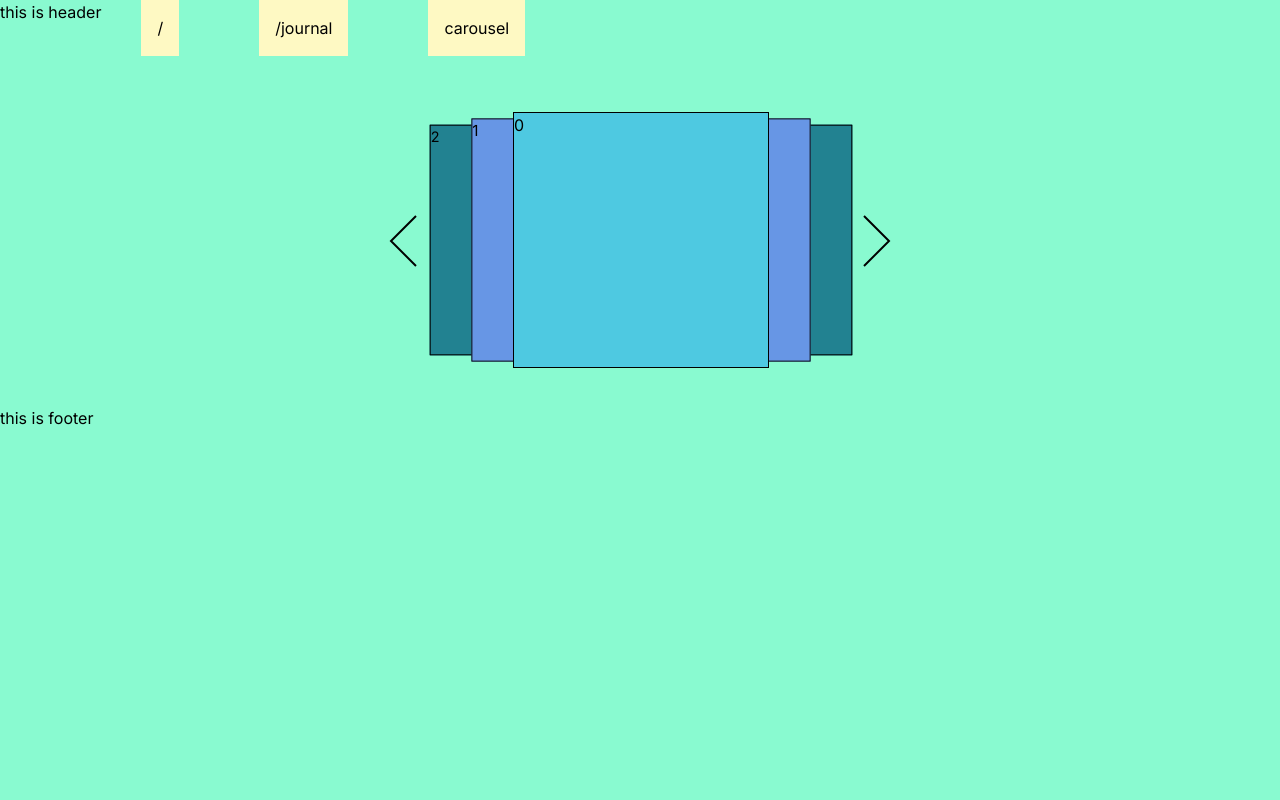
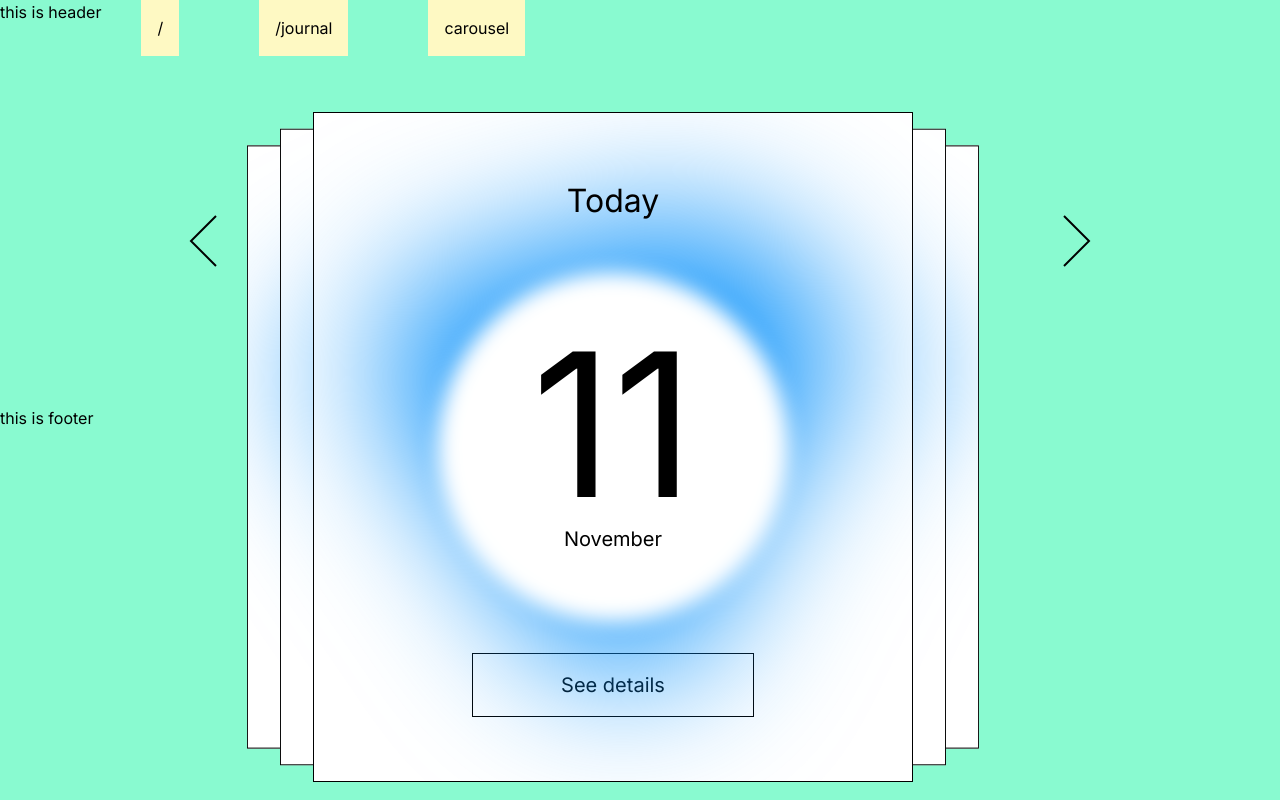
Before and after one commit to sitags3/BlazinglyFastJournaling, a Next.js app in the folder brontend/: page /carousel in a window 1280 px wide. Built offline with nearby package versions, Linux system fonts and the light colour scheme.

Commit message:
animation

```diff
--- a/brontend/src/app/journal/page.tsx
+++ b/brontend/src/app/journal/page.tsx
@@ -1,11 +1,12 @@
 import CarouselCard from '@/components/carousel/CarouselCard';
+import { journalEntries } from '@/data';
 
 const Home = () => {
 
   return (
     <main>
       Journal page
-      <CarouselCard />
+      <CarouselCard journalEntry={journalEntries[4]} level={0}/>
     </main>
   )
 }
--- a/brontend/src/components/arrow-icon/ArrowIcon.tsx
+++ b/brontend/src/components/arrow-icon/ArrowIcon.tsx
@@ -2,10 +2,10 @@
 
 const ArrowIcon = ({ rotate, onClick }: { rotate: boolean, onClick: any }) => {
     return (
-        <div className="h-full flex flex-col justify-center">
+        <div className="h-full flex flex-col justify-center z-50">
             <div className={`${rotate ? 'rotate-180 mt-10' : ''} color-black rounded-full w-8 h-8 cursor-pointer`} onClick={onClick}>
                 <svg width="28" height="52" viewBox="0 0 28 52" fill="none" xmlns="http://www.w3.org/2000/svg">
-                    <path d="M1 51L26 26L0.999998 1" stroke="currentColor" stroke-width="2" />
+                    <path d="M1 51L26 26L0.999998 1" stroke="currentColor" strokeWidth="2" />
                 </svg>
             </div>
         </div>
--- a/brontend/src/components/carousel/CarouselCard.tsx
+++ b/brontend/src/components/carousel/CarouselCard.tsx
@@ -1,27 +1,59 @@
+"use client"
+
+import { FC } from 'react';
 import './card.scss';
+import { JournalEntry } from '@/data';
 
-const CarouselCard = () => {
+type Props = {
+    journalEntry?: JournalEntry;
+    level: number;
+    className?: string;
+}
+
+const CarouselCard: FC<Props> = ({ journalEntry, level, className = ""}) => {
+    switch (level) {
+        case -2:
+            className += ' left-0 scale-90 z-10';
+            break;
+        case -1:
+            className += ' left-12 scale-95 z-20';
+            break;
+        case 0:
+            className += ' left-24 scale-100 z-30';
+            break;
+        case 1:
+            className += ' left-36 scale-95 z-20';
+            break;
+        case 2:
+            className += ' left-48 scale-90 z-10';
+            break;
+    }
     return (
-        <div className="relative card flex flex-col gap-y-[3.5rem] items-center justify-center">
-            <svg className='blurry-bg' xmlns="http://www.w3.org/2000/svg" width="762" height="762" viewBox="0 0 762 762" fill="none">
+        <div className={`${className} overflow-hidden absolute card flex flex-col gap-y-[3.5rem] items-center justify-center transition-all duration-1000`}>
+            <svg className=' blurry-bg' xmlns="http://www.w3.org/2000/svg" width="762" height="762" viewBox="0 0 762 762" fill="none">
                 <g filter="url(#filter0_f_5_377)">
-                    <path fill-rule="evenodd" clip-rule="evenodd" d="M403.297 611.558C329.309 619.209 287.397 525.843 242.122 461.619C198.448 399.667 130.307 333.083 155.394 259.901C179.834 188.61 272.646 199.121 339.569 177.358C386.156 162.208 430.344 139.53 476.726 155.406C533.638 174.886 598.079 206.448 610.382 270.054C622.586 333.149 562.816 378.033 530.194 431.832C489.96 498.181 475.951 604.045 403.297 611.558Z" fill="#0992FB" />
+                    <path fillRule="evenodd" clipRule="evenodd" d="M403.297 611.558C329.309 619.209 287.397 525.843 242.122 461.619C198.448 399.667 130.307 333.083 155.394 259.901C179.834 188.61 272.646 199.121 339.569 177.358C386.156 162.208 430.344 139.53 476.726 155.406C533.638 174.886 598.079 206.448 610.382 270.054C622.586 333.149 562.816 378.033 530.194 431.832C489.96 498.181 475.951 604.045 403.297 611.558Z"
+                    fill="#0992FB" />
                 </g>
                 <defs>
-                    <filter id="filter0_f_5_377" x="6.10352e-05" y="6.10352e-05" width="762" height="762" filterUnits="userSpaceOnUse" color-interpolation-filters="sRGB">
-                        <feFlood flood-opacity="0" result="BackgroundImageFix" />
+                    <filter id="filter0_f_5_377" x="6.10352e-05" y="6.10352e-05" width="762" height="762" filterUnits="userSpaceOnUse" colorInterpolationFilters="sRGB">
+                        <feFlood floodOpacity="0" result="BackgroundImageFix" />
                         <feBlend mode="normal" in="SourceGraphic" in2="BackgroundImageFix" result="shape" />
                         <feGaussianBlur stdDeviation="75" result="effect1_foregroundBlur_5_377" />
                     </filter>
                 </defs>
             </svg>
-            <div className='date-circle rounded-full'></div>
-            <span className="weekday main-text">Today</span>
-            <div className="date-container">
-                <span className="day main-text">11</span>
-                <span className="month main-text">November</span>
-            </div>
-            <button className="btn-1">See details</button>
+            {journalEntry ?
+                <>
+                    <div className='date-circle rounded-full'></div>
+                    <span className="weekday main-text">{journalEntry.when}</span>
+                    <div className="date-container">
+                        <span className="day main-text">{journalEntry.day}</span>
+                        <span className="month main-text">{journalEntry.month}</span>
+                    </div>
+                    <button className="btn-1">See details</button>
+                </> :
+                null}
         </div>
     )
 }
--- a/brontend/src/components/carousel/MyCarousel.tsx
+++ b/brontend/src/components/carousel/MyCarousel.tsx
@@ -4,6 +4,7 @@ import React, { useEffect, useState } from 'react';
 import './MyCarousel.scss'
 import { JournalEntries, journalEntries } from '@/data';
 import ArrowIcon from '../arrow-icon/ArrowIcon';
+import CarouselCard from './CarouselCard';
 
 type CarouselProps = {
     items: JournalEntries;
@@ -19,19 +20,20 @@ const Carousel = ({ items, active }: CarouselProps) => {
     });
 
     const moveLeft = () => {
-        const newActive = state.active - 1;
+        const newActive = (state.active + 1) % items.length;
+
         setState({
             ...state,
-            active: newActive < 0 ? items.length - 1 : newActive,
+            active: newActive,
             direction: 'left',
         });
     }
 
     const moveRight = () => {
-        const newActive = (state.active + 1) % items.length;
+        const newActive = state.active - 1;
         setState({
             ...state,
-            active: newActive,
+            active: newActive < 0 ? items.length - 1 : newActive,
             direction: 'right',
         });
     }
@@ -48,20 +50,22 @@ const Carousel = ({ items, active }: CarouselProps) => {
                 index = i % items.length;
             }
             level = state.active - i;
-            itemsArray.push(<Item key={index} id={items[index].id} level={level} />);
+            itemsArray.push(
+                <CarouselCard key={index} journalEntry={items[index]} level={level} />
+            );
         }
         return itemsArray;
     };
 
     return (
-        <div className="noselect h-[350px] mx-auto w-[510px] flex flex-row">
+        <div className="noselect h-[350px] mx-auto w-[910px] flex flex-row">
             <ArrowIcon rotate={true} onClick={moveLeft} />
             <div className='grow mt-14'>
 
                 <div className='relative w-fit'>
-                    <Item level={-2} empty={true}></Item>
+                    <CarouselCard level={-2}/>
                     {generateItems()}
-                    <Item level={2} empty={true}></Item>
+                    <CarouselCard level={2}/>
                 </div>
             </div>
             <ArrowIcon rotate={false} onClick={moveRight} />
@@ -72,7 +76,6 @@ const Carousel = ({ items, active }: CarouselProps) => {
 
 const Item = ({ id, level, empty }: any) => {
     let className = 'item border border-black border-solid ';
-    console.log(level)
     switch (level) {
         case -2:
             className += 'left-0 scale-90 bg-[#228291] z-10';
--- a/brontend/src/data.ts
+++ b/brontend/src/data.ts
@@ -1,51 +1,79 @@
 
 
 
-export type JournalEntries = {
+export type JournalEntry = {
     id: number;
+    day: number;
+    month: string;
+    when: string;
     title: string;
     body: string;
-}[]
+}
+export type JournalEntries = JournalEntry[]
 
 export const journalEntries: JournalEntries = [
     {
         id: 0,
+        day: 11,
+        month: 'November',
+        when: 'Today',
         title: "Entry 1",
         body: "Pain",
     },
     {
         id: 1,
+        day: 10,
+        month: 'November',
+        when: 'Yesterday',
         title: "Entry 2",
         body: "Pain",
     },
     {
         id: 2,
+        day: 9,
+        month: 'November',
+        when: 'Thursday',
         title: "Entry 3",
         body: "Pain",
     },
     {
         id: 3,
+        day: 8,
+        month: 'November',
+        when: 'Wednesday',
         title: "Entry 4",
         body: "Pain",
     },
     {
         id: 4,
+        day: 7,
+        month: 'November',
+        when: 'Tuesday',
         title: "Entry 5",
         body: "Pain",
     },
     {
         id: 5,
+        day: 6,
+        month: 'November',
+        when: 'Monday',
         title: "Entry 6",
         body: "Pain",
     },
     {
         id: 6,
+        day: 5,
+        month: 'November',
+        when: 'Sunday',
         title: "Entry 6",
         body: "Pain",
     },
     {
         id: 7,
+        day: 4,
+        month: 'November',
+        when: 'Saturday',
         title: "Entry 6",
         body: "Pain",
     },
-]
+];
```
